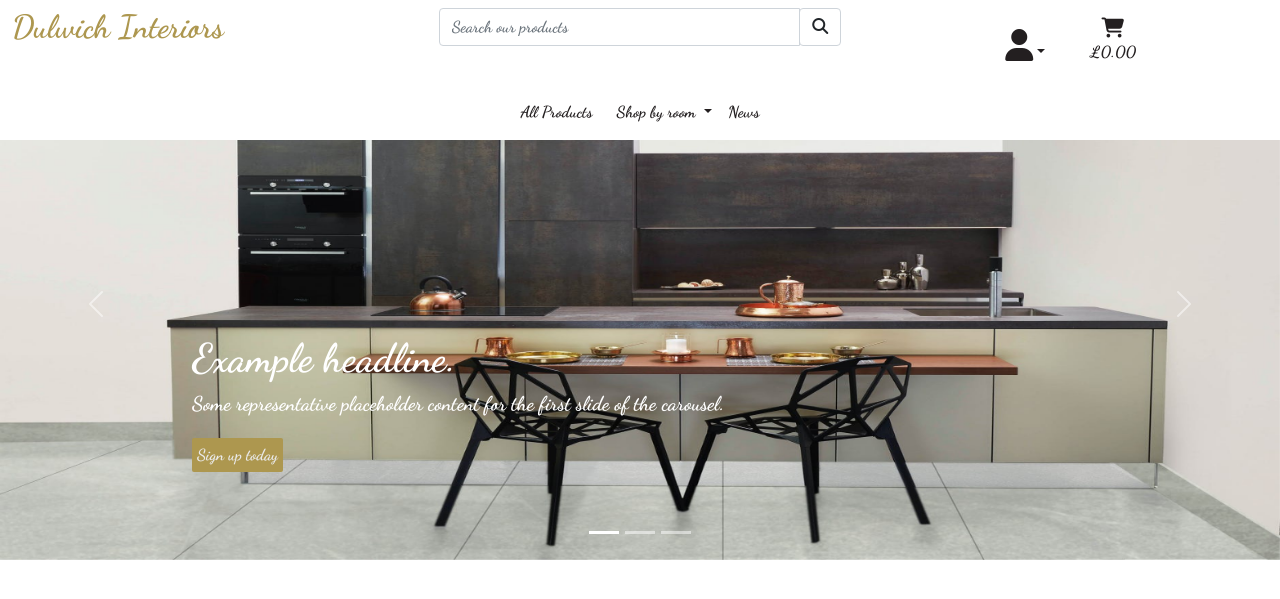
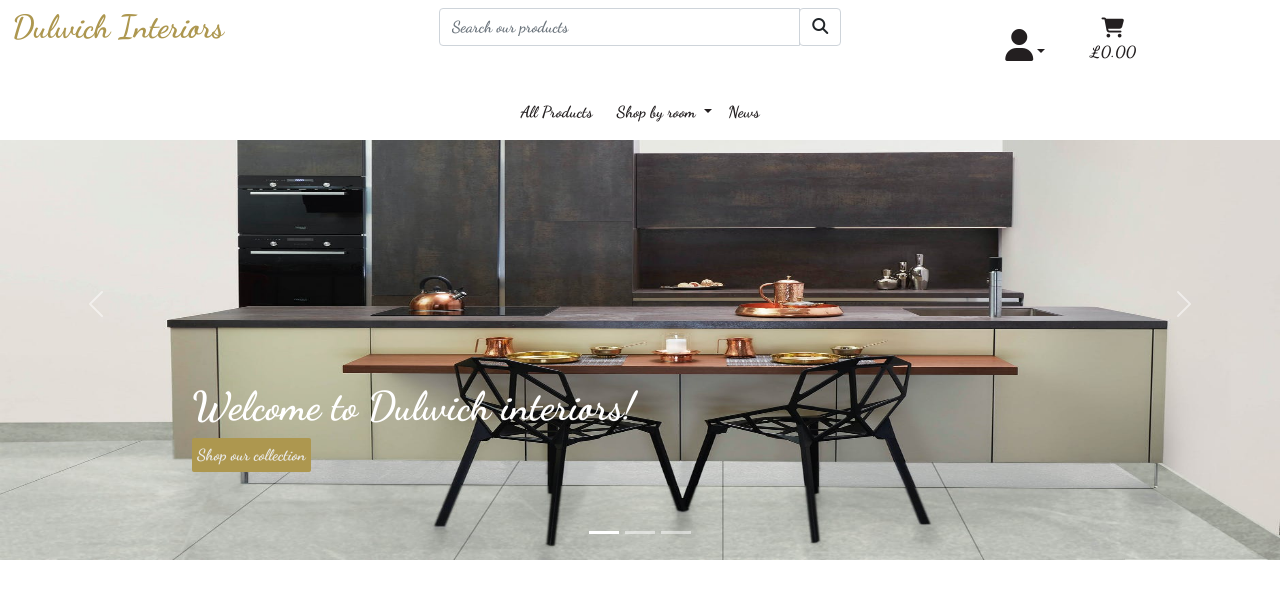
Before and after one commit to EimearCunningham/dulwich-interiors, a Django app: page / in a window 1280 px wide. Shown: the top 599 px of the page. Run offline with Django 3.2, Linux system fonts and the light colour scheme; parts of the project's set-up code (start-up, migrations or seed data) failed here and were passed over; some libraries are stand-ins or nearby versions.

Commit message:
Add text to carousel images

```diff
--- a/home/templates/home/index.html
+++ b/home/templates/home/index.html
@@ -24,9 +24,8 @@
 
         <div class="container">
           <div class="carousel-caption text-start">
-            <h1>Example headline.</h1>
-            <p>Some representative placeholder content for the first slide of the carousel.</p>
-            <p><a class="btn" href="#">Sign up today</a></p>
+            <h1>Welcome to Dulwich interiors!</h1>
+            <p><a class="btn" href="{% url 'products' %}">Shop our collection</a></p>
           </div>
         </div>
       </div>
@@ -35,9 +34,8 @@
 
         <div class="container">
           <div class="carousel-caption">
-            <h1>Another example headline.</h1>
-            <p>Some representative placeholder content for the second slide of the carousel.</p>
-            <p><a class="btn" href="#">Learn more</a></p>
+            <h1>New customer? Create an account here:</h1>
+            <p><a class="btn" href="{% url 'account_signup' %}">Register</a></p>
           </div>
         </div>
       </div>
@@ -46,9 +44,8 @@
 
         <div class="container">
           <div class="carousel-caption text-end">
-            <h1>One more for good measure.</h1>
-            <p>Some representative placeholder content for the third slide of this carousel.</p>
-            <p><a class="btn" href="#">Browse gallery</a></p>
+            <h1>Keep up to date with our news here:</h1>
+            <p><a class="btn" href="{% url 'blog' %}">Store News</a></p>
           </div>
         </div>
       </div>
```
